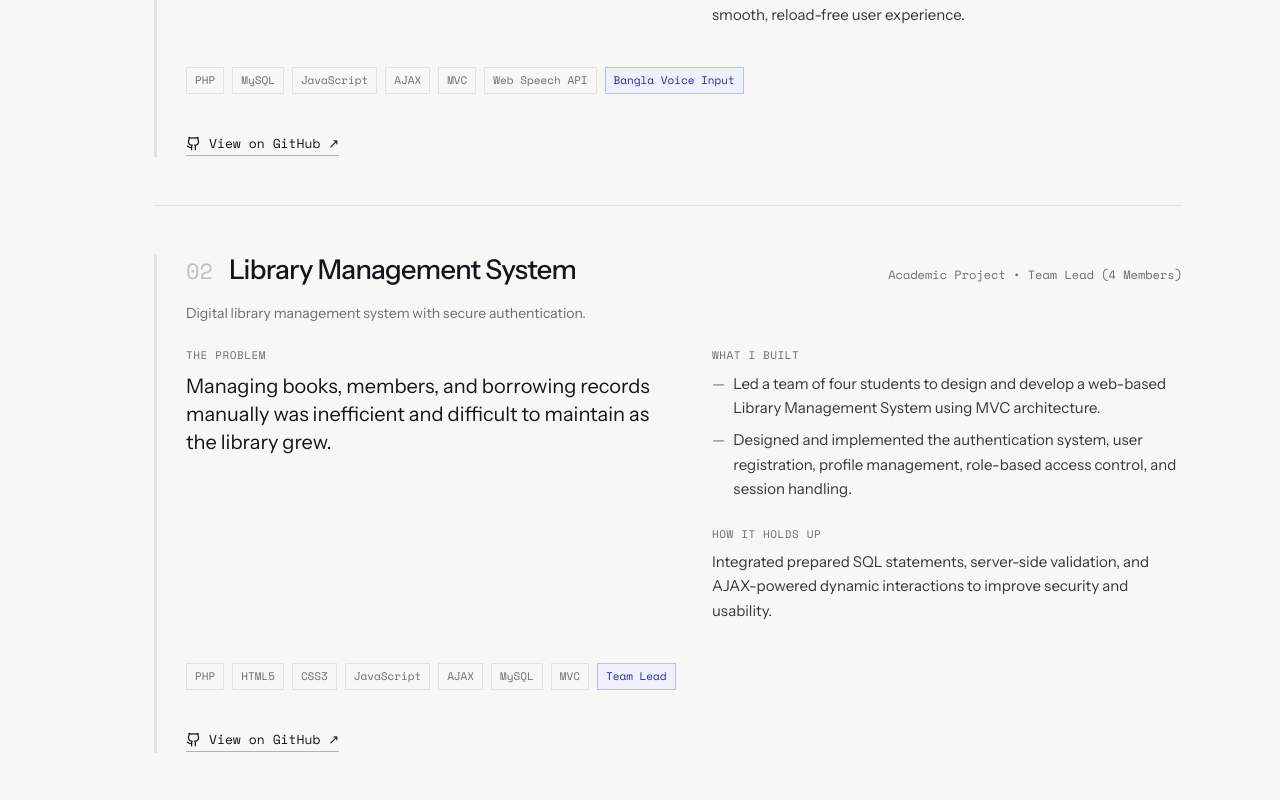
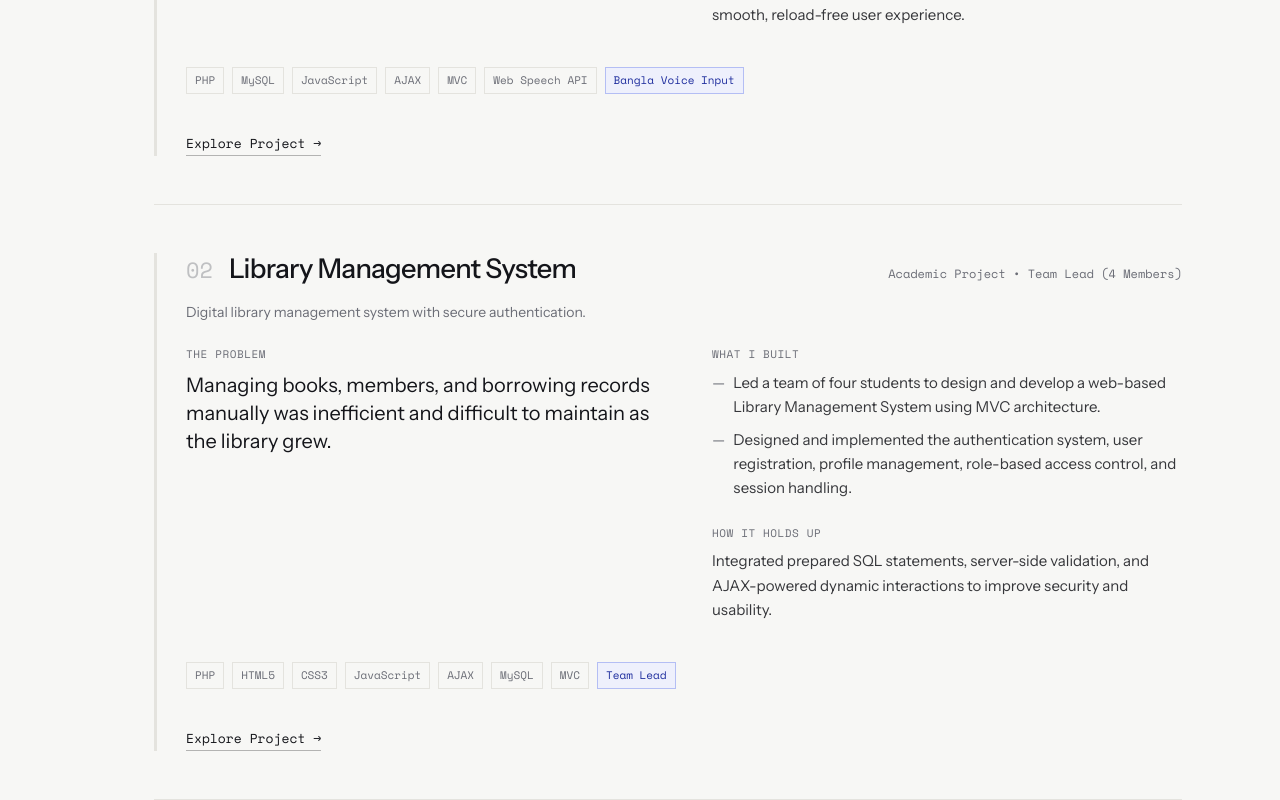
Before and after one commit to UdayDey-Boss/UdayDey-Boss.github.io, a Next.js app: page / in a window 1280 px wide. Shown: the part 1400-2200 px from the top of the page. Built offline with nearby package versions, Linux system fonts and the light colour scheme.

Commit message:
Update Systems.tsx

```diff
--- a/components/Systems.tsx
+++ b/components/Systems.tsx
@@ -1,5 +1,5 @@
 "use client";
-import { Github } from "lucide-react";
+
 import { motion } from "framer-motion";
 import { projects, skillTiers } from "@/lib/data";
 import { useLink } from "@/lib/SkillLinkContext";
@@ -122,10 +122,9 @@
                   href={p.href}
                   target="_blank"
                   rel="noopener noreferrer"
-  className="mt-10 inline-flex items-center gap-2 font-mono text-[13px] text-ink border-b border-ink/30 pb-0.5 transition-all duration-200 hover:border-ink hover:gap-3"
+                  className="mt-10 inline-flex items-center gap-1.5 font-mono text-[13px] text-ink border-b border-ink/30 pb-0.5 transition-colors duration-200 hover:border-ink"
                 >
-  <Github size={15} strokeWidth={2} />
-  <span>View on GitHub ↗</span>
+                  Explore Project →
                 </a>
               </motion.article>
             );
```
Lines whose indentation alone changed are shown as unchanged.
